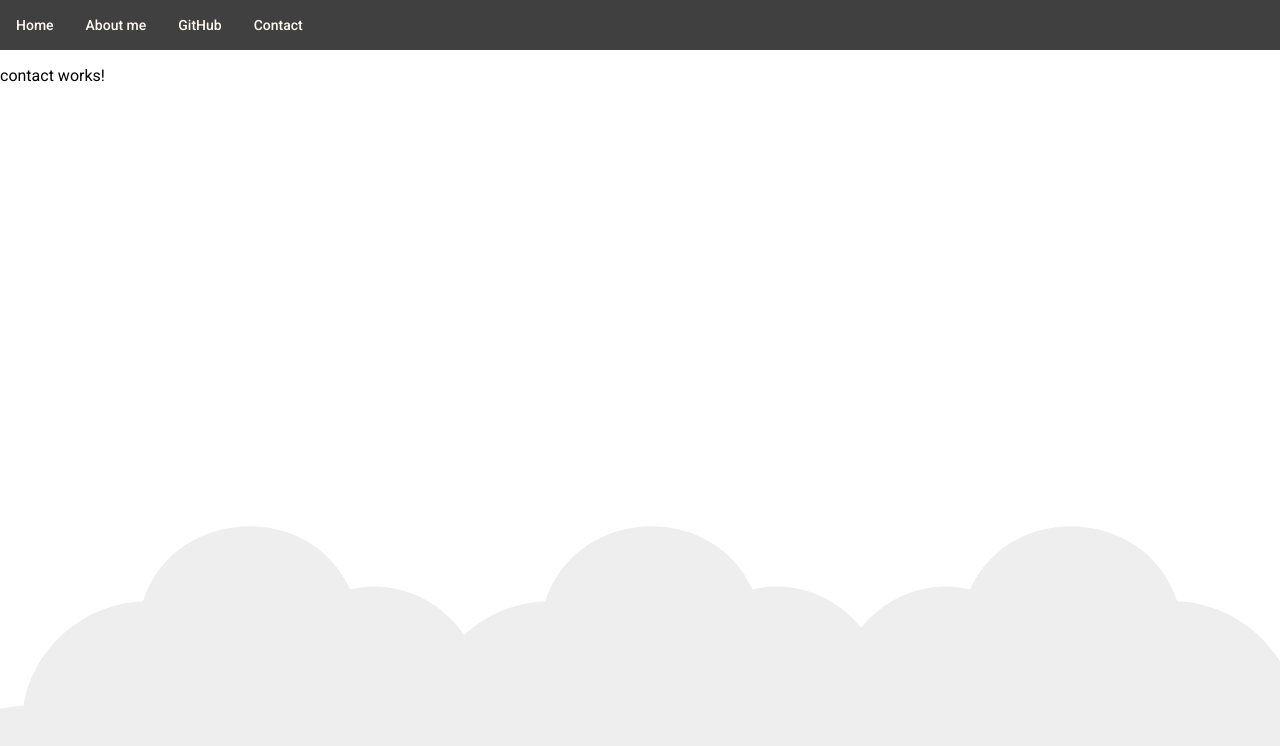
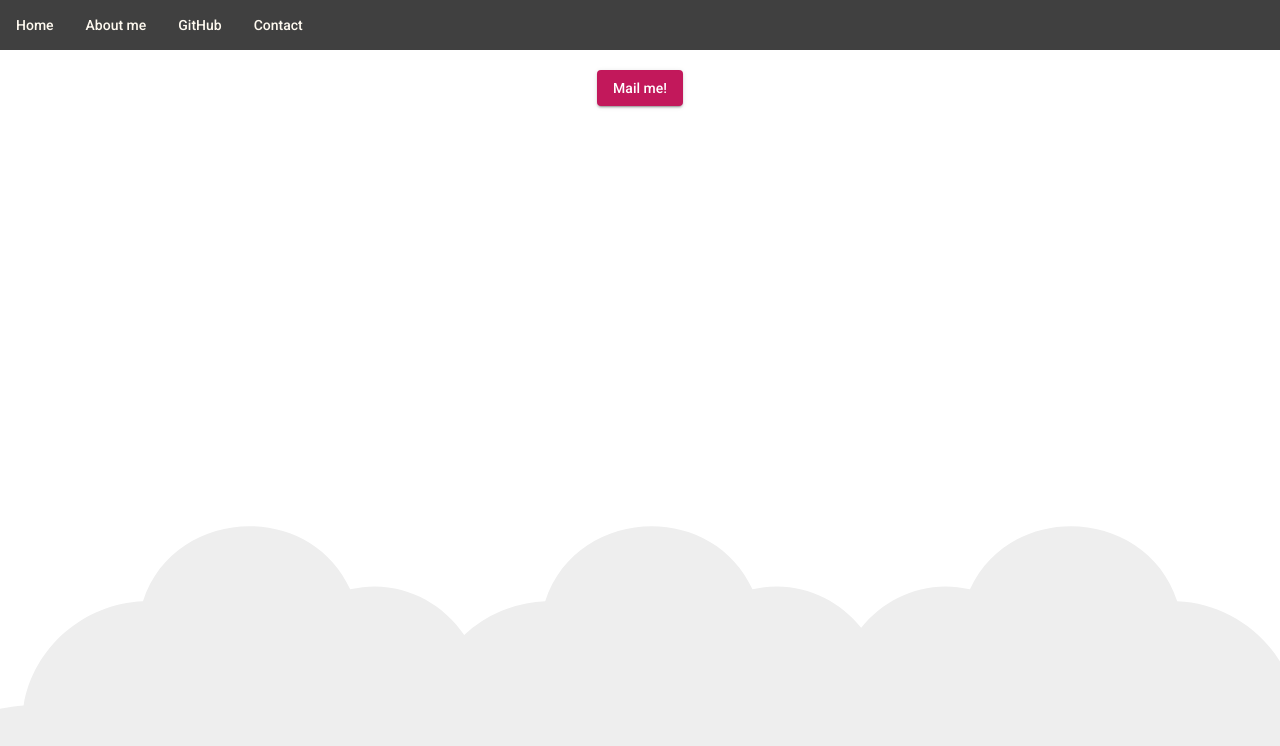
Before and after one commit to devLukaszMichalak/personal-website, an Angular app: page /contact in a window 1280 px wide. Shown: the top 746 px of the page. Built offline with nearby package versions, Linux system fonts and the light colour scheme.

Commit message:
added "mail me" button

```diff
--- a/src/app/components/contact/contact.component.css
+++ b/src/app/components/contact/contact.component.css
@@ -0,0 +1,6 @@
+.content {
+  display: flex;
+  margin: 20px auto;
+  align-items: center;
+  justify-content: center;
+}
--- a/src/app/components/contact/contact.component.html
+++ b/src/app/components/contact/contact.component.html
@@ -1 +1,3 @@
-<p>contact works!</p>
+<div class="content">
+  <a mat-raised-button color="primary" [href]="mailText" target="_top">Mail me!</a>
+</div>
--- a/src/app/components/contact/contact.component.ts
+++ b/src/app/components/contact/contact.component.ts
@@ -7,9 +7,11 @@ import { Component, OnInit } from '@angular/core';
 })
 export class ContactComponent implements OnInit {
 
+  mailText:string = "";
+
   constructor() { }
 
   ngOnInit(): void {
+      this.mailText = "mailto:lukaszmichalak0402@gmail.com?subject=Dev-contact&body=";
   }
-
 }
```
